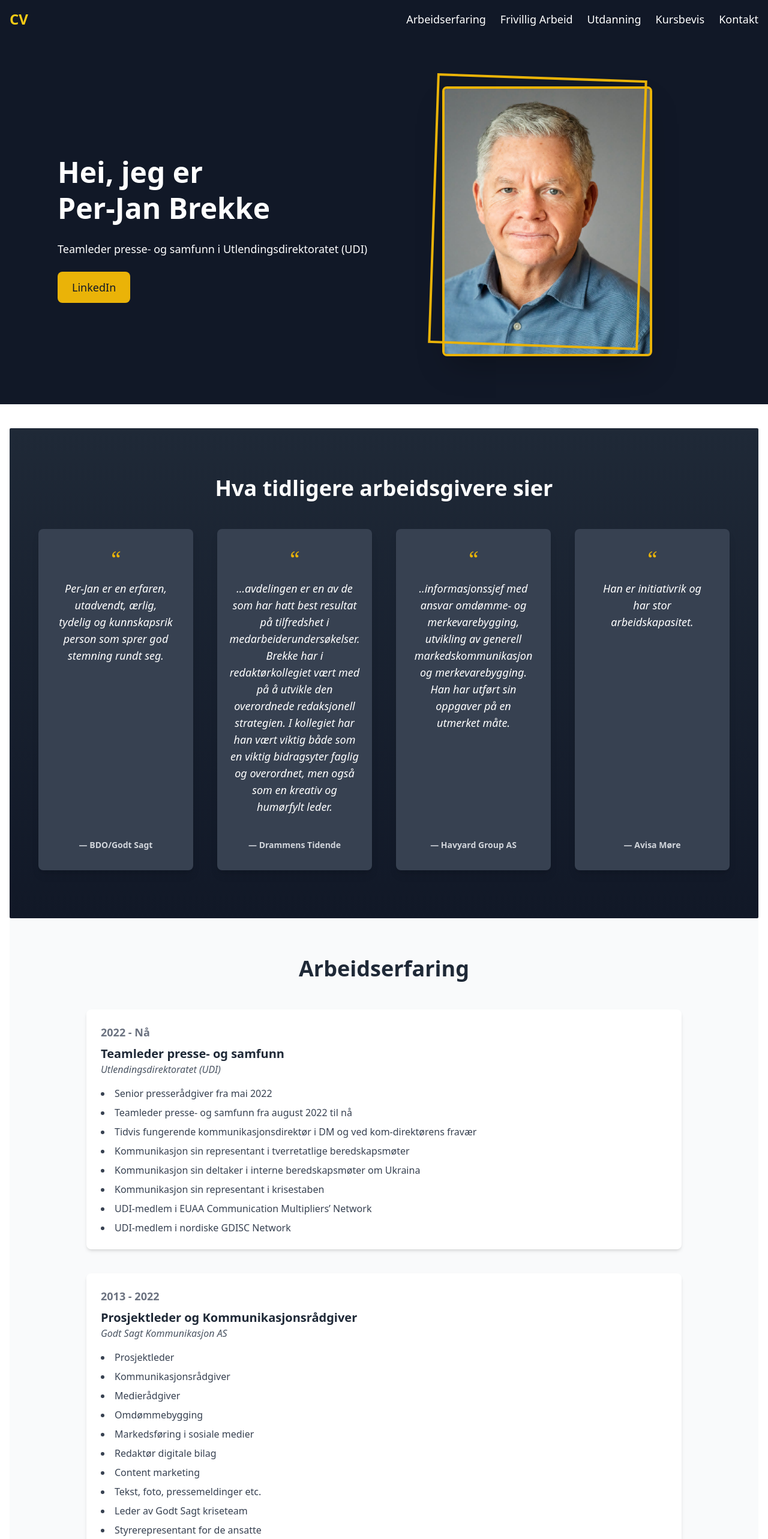
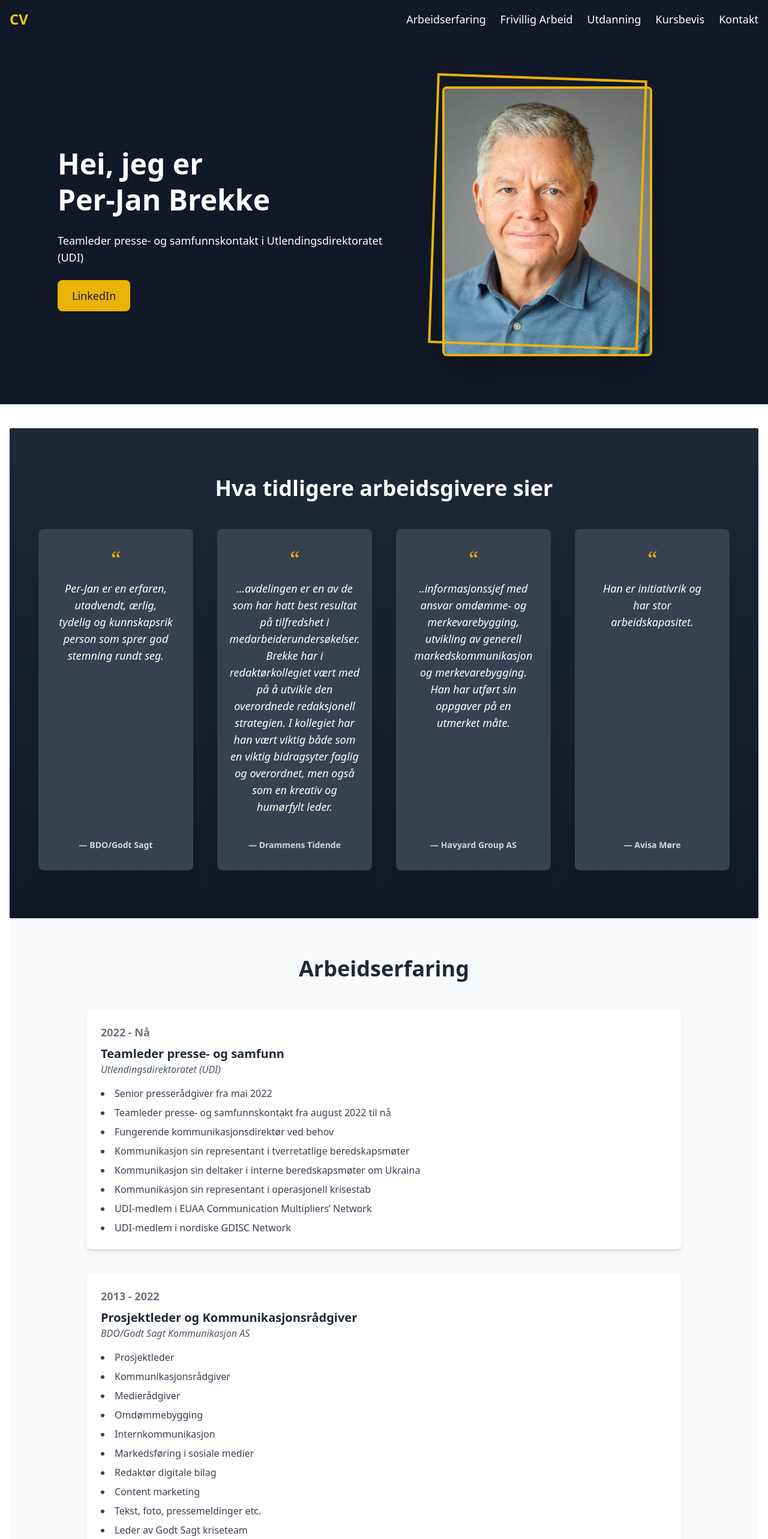
Before and after one commit to AnnaAaBrekke/pj-cv, a React (Vite) app: page / in a window 1280 px wide. Shown: the top 2566 px of the page at 60% size. Built offline with nearby package versions, Linux system fonts and the light colour scheme.

Commit message:
Grammar adjustments

```diff
--- a/src/components/Header.jsx
+++ b/src/components/Header.jsx
@@ -11,7 +11,7 @@ const PortfolioHeader = () => {
             Per-Jan Brekke
           </h1>
           <p className="text-lg mb-6">
-            Teamleder presse- og samfunn i Utlendingsdirektoratet (UDI)
+            Teamleder presse- og samfunnskontakt i Utlendingsdirektoratet (UDI)
           </p>
           <a
             href="https://www.linkedin.com/in/perjan/"
--- a/src/components/Timeline.jsx
+++ b/src/components/Timeline.jsx
@@ -8,11 +8,11 @@ const Timeline = () => {
       company: "Utlendingsdirektoratet (UDI)",
       details: [
         "Senior presserådgiver fra mai 2022",
-        "Teamleder presse- og samfunn fra august 2022 til nå",
-        "Tidvis fungerende kommunikasjonsdirektør i DM og ved kom-direktørens fravær",
+        "Teamleder presse- og samfunnskontakt fra august 2022 til nå",
+        "Fungerende kommunikasjonsdirektør ved behov",
         "Kommunikasjon sin representant i tverretatlige beredskapsmøter",
         "Kommunikasjon sin deltaker i interne beredskapsmøter om Ukraina",
-        "Kommunikasjon sin representant i krisestaben",
+        "Kommunikasjon sin representant i operasjonell krisestab",
         "UDI-medlem i EUAA Communication Multipliers’ Network",
         "UDI-medlem i nordiske GDISC Network",
       ],
@@ -20,12 +20,13 @@ const Timeline = () => {
     {
       year: "2013 - 2022",
       position: "Prosjektleder og Kommunikasjonsrådgiver",
-      company: "Godt Sagt Kommunikasjon AS",
+      company: "BDO/Godt Sagt Kommunikasjon AS",
       details: [
         "Prosjektleder",
         "Kommunikasjonsrådgiver",
         "Medierådgiver",
         "Omdømmebygging",
+        "Internkommunikasjon",
         "Markedsføring i sosiale medier",
         "Redaktør digitale bilag",
         "Content marketing",
```
